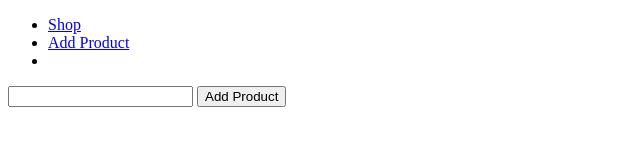
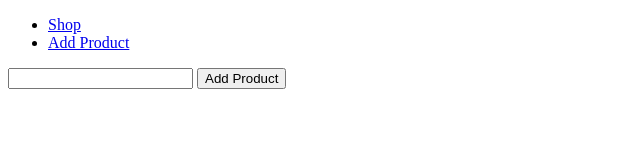
Before and after one commit to rogerio-pereira/NodeJS---The-Complete-Guide, a website: page Session 5 - Working with Express-js/views/add-product.html in a window 1280 px wide. Shown: the whole page, without its empty margins (0-640 px from the left). Drawn offline with Linux system fonts and the light colour scheme.

Commit message:
Remove unused links

```diff
--- a/Session 5 - Working with Express-js/views/add-product.html
+++ b/Session 5 - Working with Express-js/views/add-product.html
@@ -12,7 +12,6 @@
             <ul>
                 <li><a href="/">Shop</a></li>
                 <li><a href="/admin/add-product">Add Product</a></li>
-                <li><a href=""></a></li>
             </ul>
         </nav>
     </header>
```
Also changed, not shown: Session 5 - Working with Express-js/views/shop.html (+0 -1 lines).
